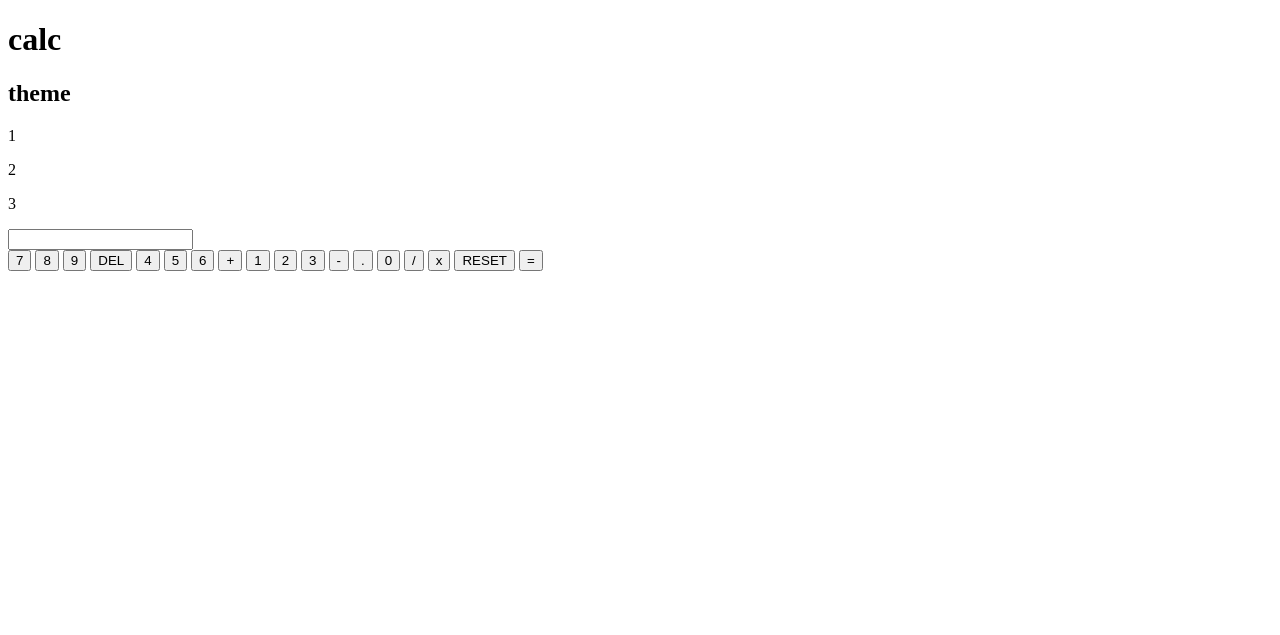
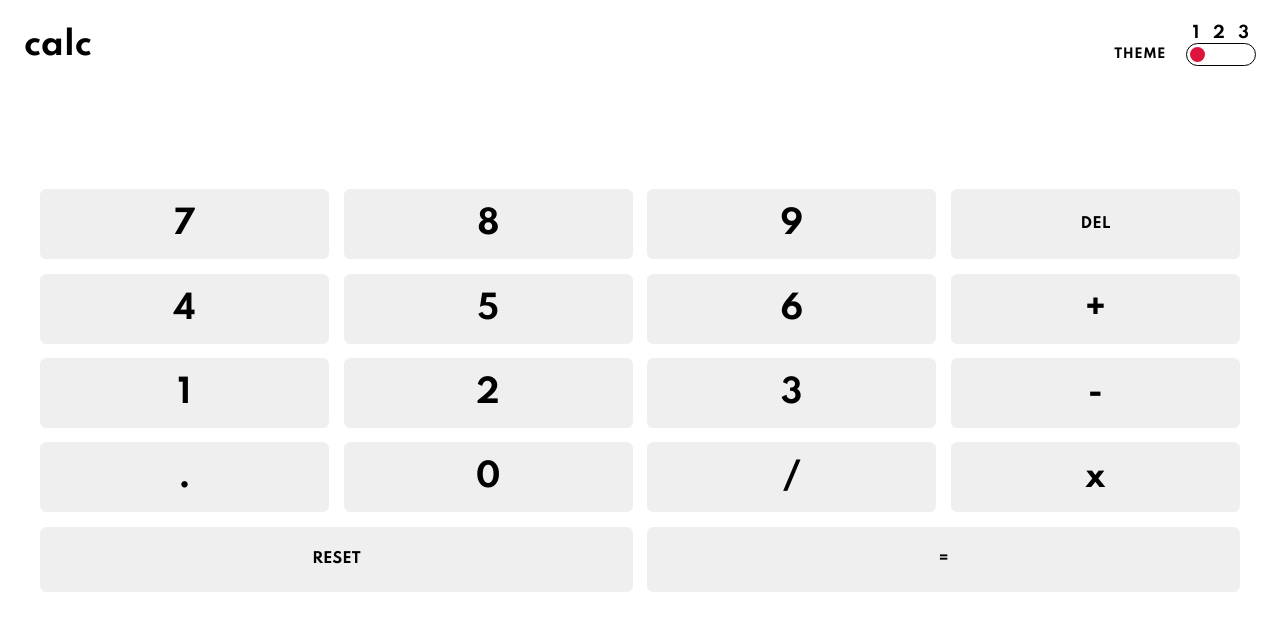
Before and after one commit to Everezze/Calculator-App, a plain HTML site: page index.html in a window 1280 px wide. Drawn offline with Linux system fonts and the light colour scheme.

Commit message:
most of the styles done, need to set variables for colors and interactivity left

```diff
--- a/index.html
+++ b/index.html
@@ -5,39 +5,43 @@
     <meta http-equiv="X-UA-Compatible" content="IE=edge">
     <meta name="viewport" content="width=device-width, initial-scale=1.0">
     <link rel="stylesheet" href="style.css">
+    <link rel="preconnect" href="https://fonts.googleapis.com">
+    <link rel="preconnect" href="https://fonts.gstatic.com" crossorigin>
+    <link href="https://fonts.googleapis.com/css2?family=Spartan:wght@700&display=swap" rel="stylesheet">
     <title>Calculator App</title>
 </head>
 <body>
 
-    <div>
-        <div>
+    <section>
+
+        <div class="top">
             <h1>calc</h1>
 
-            <div>
-                <h2>theme</h2>
-                <div>
-                    <div>
+            <div class="theme">
+                <h2>THEME</h2>
+
+                <div class="theme__choices">
+                    <div class="theme__numbers">
                         <p>1</p>
                         <p>2</p>
                         <p>3</p>
                     </div>
 
-                    <div> <!--here is the toggle button-->
-                        <div></div>
+                    <div class="toggle"> <!--here is the toggle button-->
+                        <div class="toggle__circle"></div>
                     </div>
 
                 </div>
             </div>
-
         </div>
 
         <input type="text">
 
-        <div>
+        <div class="grid">
             <button>7</button>
             <button>8</button>
             <button>9</button>
-            <button>DEL</button>
+            <button class="grid--fontsize">DEL</button>
             <button>4</button>
             <button>5</button>
             <button>6</button>
@@ -50,10 +54,11 @@
             <button>0</button>
             <button>/</button>
             <button>x</button>
-            <button>RESET</button>
-            <button>=</button>
+            <button class="grid--fontsize grid--padding">RESET</button>
+            <button class="grid--fontsize grid--padding">=</button>
         </div>
-    </div>
+
+    </section>
 
     <script src="calculator.js"></script>
 </body>
--- a/style.css
+++ b/style.css
@@ -0,0 +1,105 @@
+:root{
+    --btn-bgcolor: ;
+
+
+    --fontsize-h1:2rem;
+    --fontsize-h2:.8rem;
+}
+
+*,::after,::before{
+    box-sizing: border-box;
+    padding: 0;
+    margin: 0;
+    font-family: inherit;
+}
+
+body{
+    font-family: "Spartan", sans-serif;
+}
+
+h1{
+    font-size: var(--fontsize-h1);
+}
+
+h2{
+    font-size: var(--fontsize-h2);
+    letter-spacing: .5px;
+    margin-bottom: 4px;
+    margin-right: 1.25rem;
+}
+
+section{
+    padding: 1.5rem;
+}
+
+div{
+    display: flex;
+}
+
+input{
+    font-size: 2rem;
+    padding: .9rem;
+    text-align: end;
+    width: 100%;
+    margin: 1.5rem 0 1rem;
+    border-radius: .4rem;
+    border-style: none;
+}
+
+button{
+    font-size: 2rem;
+    border-style: none;
+    padding: 1rem;
+    /* flex-grow: 1; */
+    flex: 1 0 20%;
+    border-radius: .4rem;
+    /* background-color: var(--btn-bgcolor); */
+}
+
+.grid{
+    flex-wrap: wrap;
+    gap: .9rem;
+    padding: 1rem;
+    justify-content: space-between;
+}
+
+.grid--fontsize{
+    font-size: .9rem;
+}
+
+.grid--padding{
+    padding: 1.5rem;
+}
+
+/*TOP SECTION*/
+
+.top{
+    justify-content: space-between;
+    align-items: center;
+}
+
+.toggle{
+    border: 1px solid black;
+    width: 70px;
+    padding: 0.2rem;
+    border-radius: 2rem;
+}
+
+.toggle__circle{
+    width: 15px;
+    height: 15px;
+    border-radius: 50%;
+    background-color: crimson;
+}
+
+.theme__choices{
+    flex-direction: column;
+}
+
+.theme__numbers{
+    justify-content: space-around;
+}
+
+.theme{
+    align-items: flex-end;
+}
```
